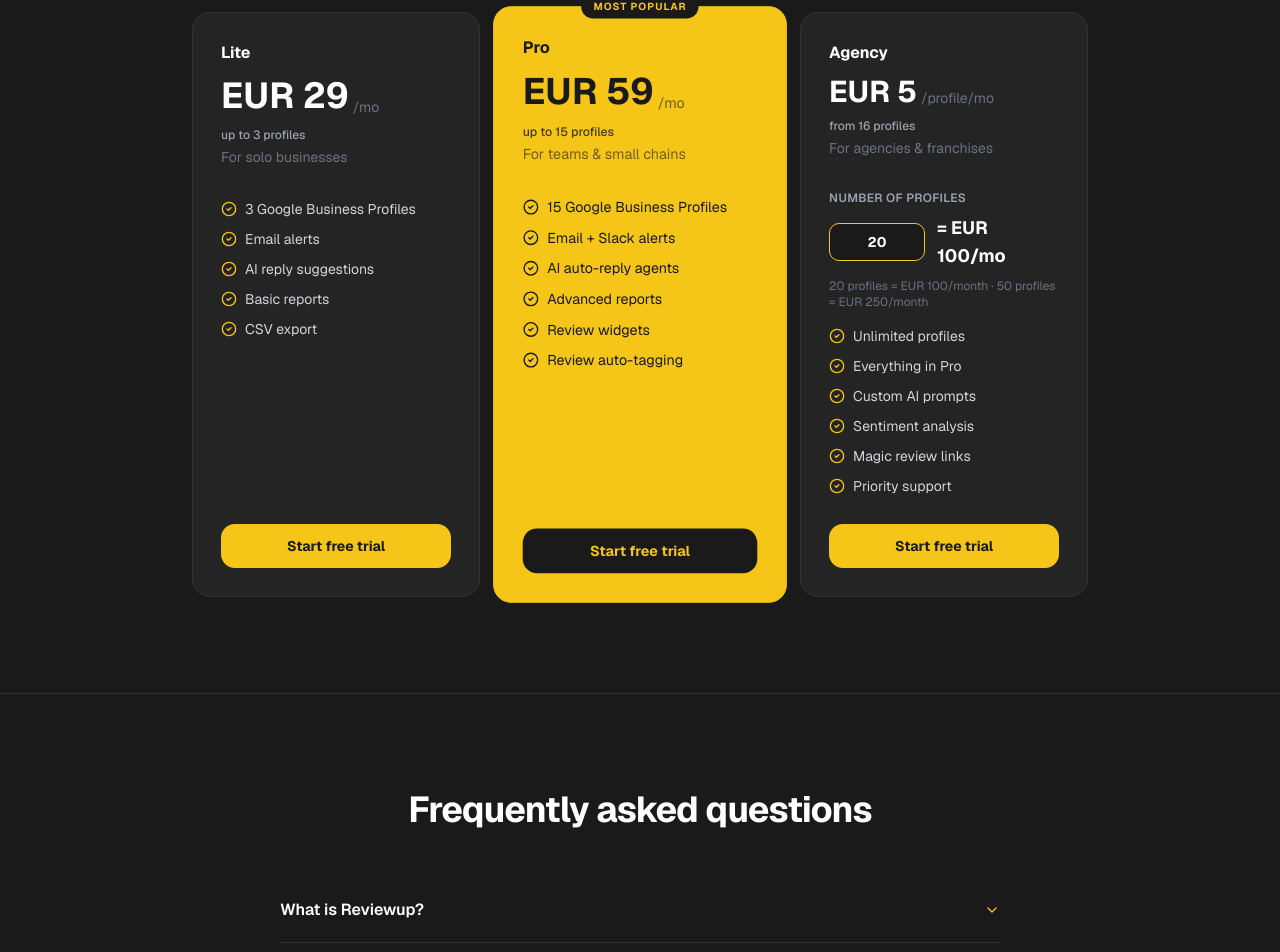
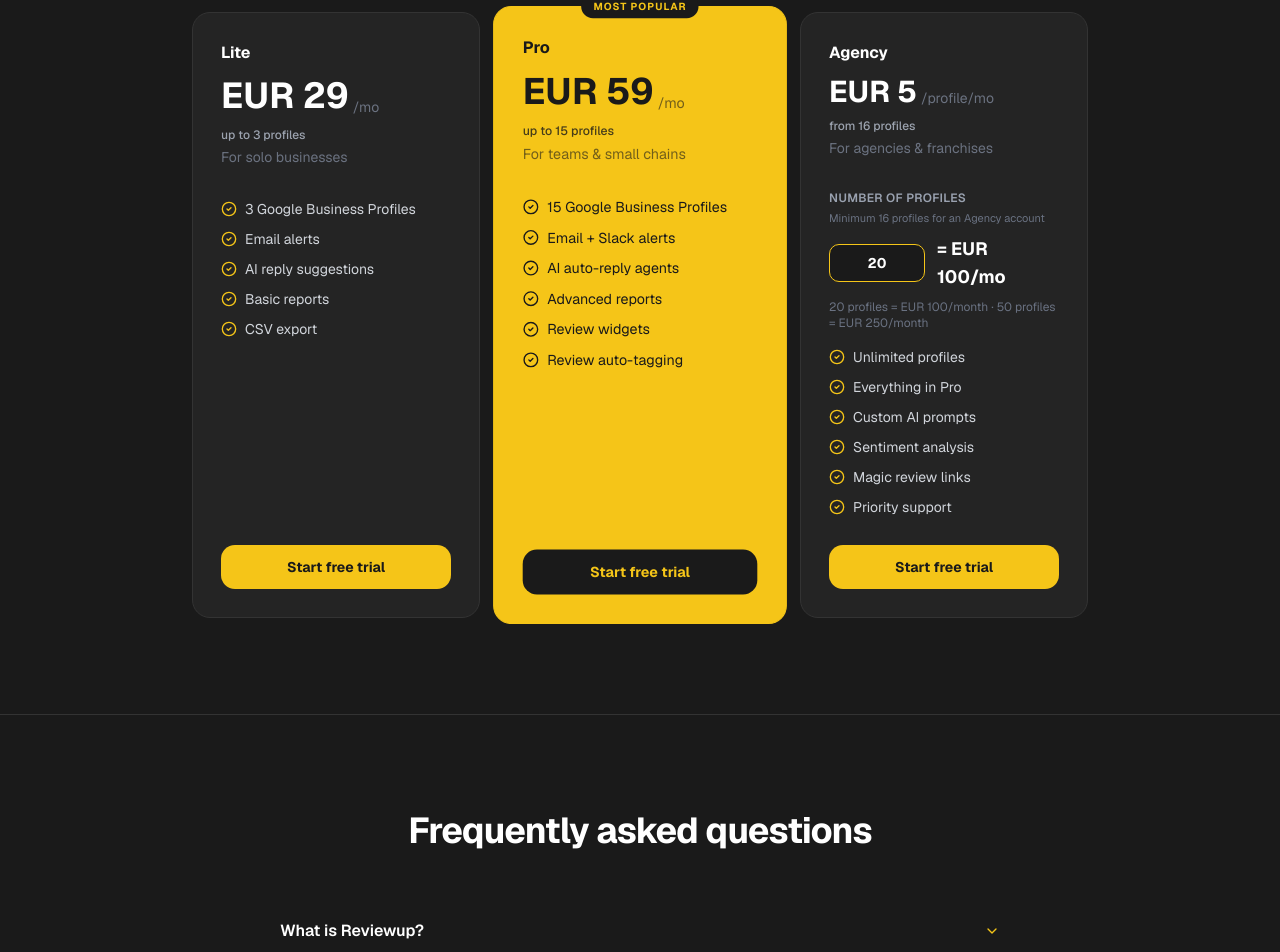
Before and after one commit to Hannan-12/reviewflow, a Next.js app: page / in a window 1280 px wide. Shown: the part 2763-3715 px from the top of the page. Built offline with nearby package versions, Linux system fonts and the light colour scheme.

Commit message:
fix billing page

```diff
--- a/package.json
+++ b/package.json
@@ -23,6 +23,7 @@
     "lucide-react": "^0.577.0",
     "next": "16.1.6",
     "next-themes": "^0.4.6",
+    "nextjs-toploader": "^3.9.17",
     "react": "19.2.3",
     "react-dom": "19.2.3",
     "react-hook-form": "^7.71.2",
--- a/src/app/layout.tsx
+++ b/src/app/layout.tsx
@@ -5,6 +5,7 @@
 import { ThemeProvider } from '@/components/theme-provider'
 import { CommandPaletteLoader } from '@/components/command-palette-loader'
 import { SpeedInsights } from '@vercel/speed-insights/next'
+import NextTopLoader from 'nextjs-toploader'
 
 const geistSans = Geist({
   variable: '--font-geist-sans',
@@ -26,6 +27,7 @@
     <html lang="en" suppressHydrationWarning>
       <body className={`${geistSans.variable} antialiased font-sans`} suppressHydrationWarning>
         <ThemeProvider>
+          <NextTopLoader color="#F5C518" showSpinner={false} height={3} />
           {children}
           <CommandPaletteLoader />
           <Toaster richColors closeButton />
--- a/src/app/page.tsx
+++ b/src/app/page.tsx
@@ -434,11 +434,14 @@
 
 function AgencyCalculator({ label }: { label: string }) {
   const [raw, setRaw] = useState('20')
-  const profiles = Math.max(16, parseInt(raw) || 16)
+  const parsed = parseInt(raw) || 0
+  const hasError = raw !== '' && parsed < 16
+  const profiles = Math.max(16, parsed)
   const price = profiles * 5
   return (
     <div className="mt-4">
-      <label className="text-xs font-semibold text-gray-400 uppercase tracking-wide block mb-2">{label}</label>
+      <label className="text-xs font-semibold text-gray-400 uppercase tracking-wide block mb-1">{label}</label>
+      <p className="text-[11px] text-gray-500 mb-2">Minimum 16 profiles for an Agency account</p>
       <div className="flex items-center gap-3">
         <input
           type="text"
@@ -446,12 +449,15 @@
           value={raw}
           onChange={(e) => setRaw(e.target.value.replace(/[^0-9]/g, ''))}
           onBlur={() => setRaw(String(Math.max(16, parseInt(raw) || 16)))}
-          className="w-24 px-3 py-2 rounded-lg text-sm font-bold text-center text-white border outline-none"
-          style={{ background: BG, borderColor: Y }}
+          className="w-24 px-3 py-2 rounded-lg text-sm font-bold text-center text-white border outline-none transition-colors"
+          style={{ background: BG, borderColor: hasError ? '#ef4444' : Y }}
         />
         <span className="text-white font-bold text-lg">= EUR {price}/mo</span>
       </div>
-      <p className="text-xs text-gray-500 mt-2">20 profiles = EUR 100/month · 50 profiles = EUR 250/month</p>
+      {hasError
+        ? <p className="text-xs text-red-400 mt-1.5">Minimum 16 profiles required</p>
+        : <p className="text-xs text-gray-500 mt-2">20 profiles = EUR 100/month · 50 profiles = EUR 250/month</p>
+      }
     </div>
   )
 }
--- a/src/components/billing/plan-card.tsx
+++ b/src/components/billing/plan-card.tsx
@@ -9,12 +9,17 @@
 
 function AgencyCalculator({ isPopular }: { isPopular?: boolean }) {
   const [raw, setRaw] = useState('20')
-  const profiles = Math.max(16, parseInt(raw) || 16)
+  const parsed = parseInt(raw) || 0
+  const hasError = raw !== '' && parsed < 16
+  const profiles = Math.max(16, parsed)
   const price = profiles * 5
   return (
     <div className="mt-1 mb-4 p-3 rounded-xl border border-border bg-muted/40">
-      <p className={cn('text-[10px] font-bold uppercase tracking-widest mb-2', isPopular ? 'text-white/60' : 'text-muted-foreground')}>
+      <p className={cn('text-[10px] font-bold uppercase tracking-widest mb-0.5', isPopular ? 'text-white/60' : 'text-muted-foreground')}>
         Number of profiles
+      </p>
+      <p className={cn('text-[10px] mb-2', isPopular ? 'text-white/40' : 'text-muted-foreground/60')}>
+        Minimum 16 profiles for an Agency account
       </p>
       <div className="flex items-center gap-2">
         <input
@@ -24,17 +29,21 @@
           onChange={(e) => setRaw(e.target.value.replace(/[^0-9]/g, ''))}
           onBlur={() => setRaw(String(Math.max(16, parseInt(raw) || 16)))}
           className={cn(
-            'w-20 px-2 py-1.5 rounded-lg text-sm font-bold text-center border outline-none focus:ring-1 focus:ring-primary',
-            isPopular ? 'bg-white/15 border-white/30 text-white' : 'bg-background border-border text-foreground'
+            'w-20 px-2 py-1.5 rounded-lg text-sm font-bold text-center border outline-none focus:ring-1 focus:ring-primary transition-colors',
+            isPopular ? 'bg-white/15 text-white' : 'bg-background text-foreground',
+            hasError ? 'border-red-500' : isPopular ? 'border-white/30' : 'border-border'
           )}
         />
         <span className={cn('font-bold text-sm', isPopular ? 'text-white' : 'text-foreground')}>
           = €{price}/mo
         </span>
       </div>
-      <p className={cn('text-[10px] mt-1.5', isPopular ? 'text-white/40' : 'text-muted-foreground/60')}>
-        20 profiles = €100/mo · 50 profiles = €250/mo
-      </p>
+      {hasError
+        ? <p className="text-[10px] text-red-500 mt-1.5">Minimum 16 profiles required</p>
+        : <p className={cn('text-[10px] mt-1.5', isPopular ? 'text-white/40' : 'text-muted-foreground/60')}>
+            20 profiles = €100/mo · 50 profiles = €250/mo
+          </p>
+      }
     </div>
   )
 }
```
Also changed, not shown: .claude/settings.json, 1 other file (tests, documents, lock files or other folders).
